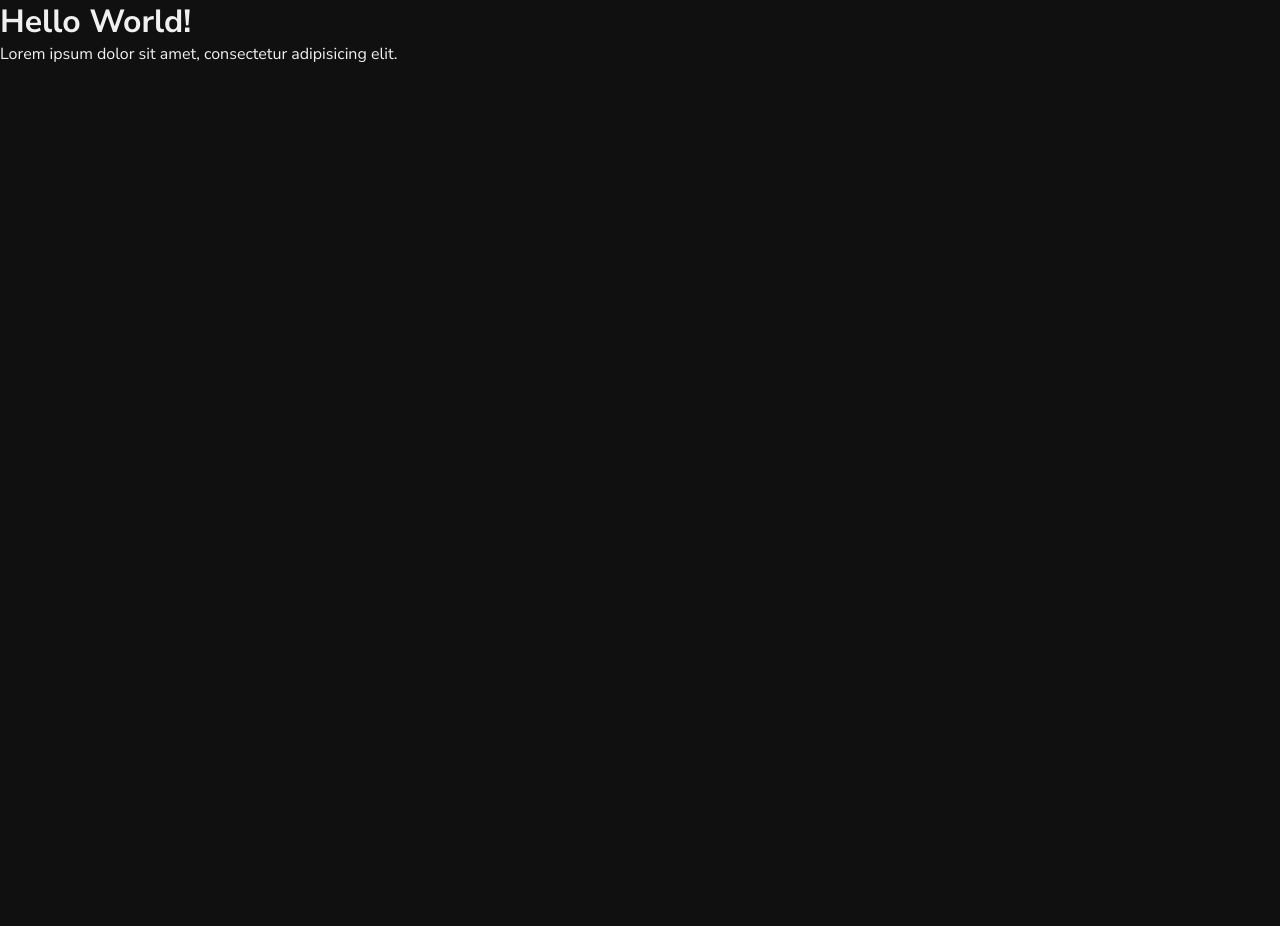
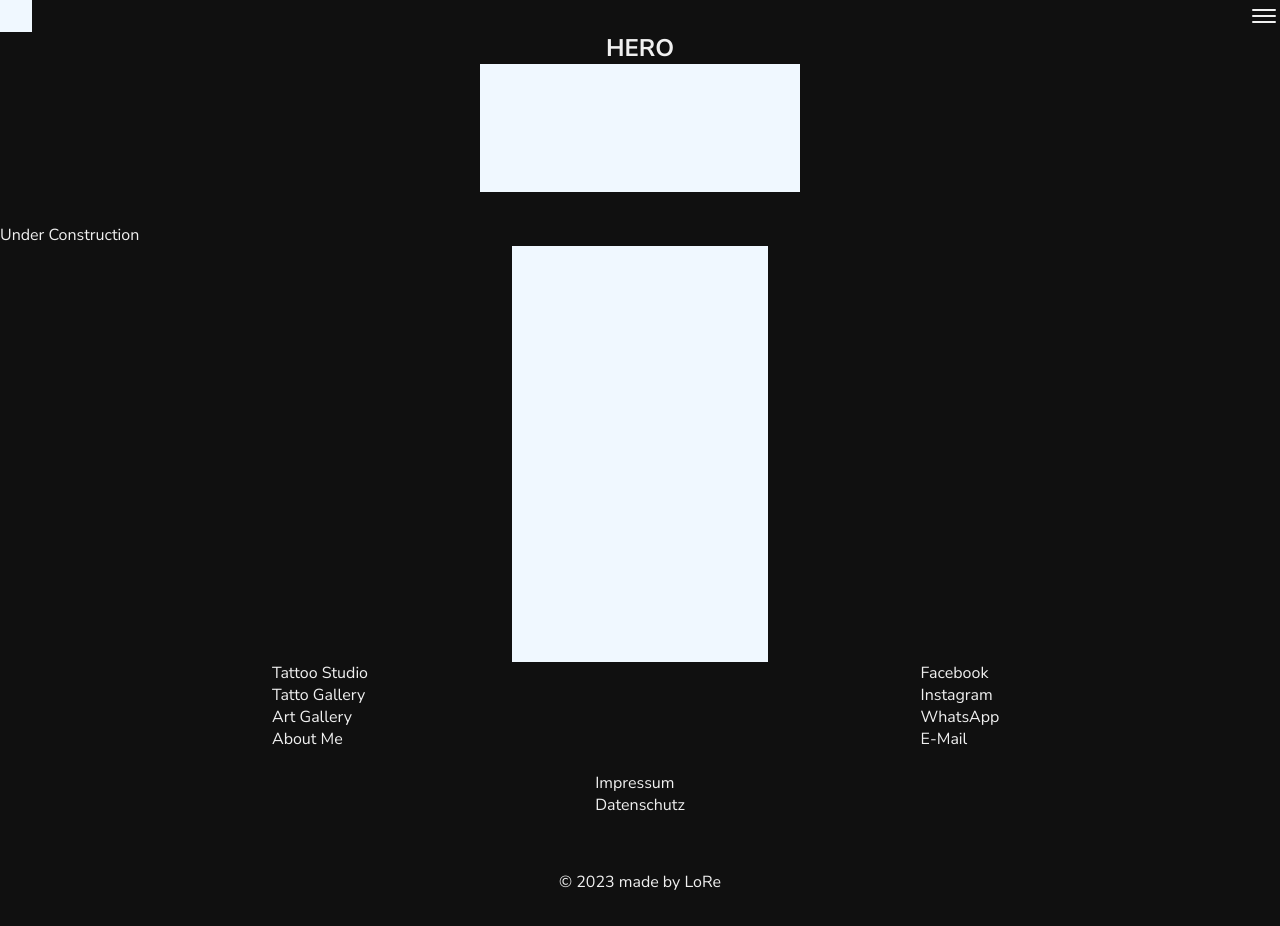
Before and after one commit to lore-web/XOC-Tattoo, a Next.js app: page / in a window 1280 px wide. Before the commit the page ends 800 px from the top, so only its background shows below. Built offline with nearby package versions, Linux system fonts and the light colour scheme.

Commit message:
ADD: placeholder components

```diff
--- /dev/null
+++ b/src/app/components/Carousel.js
@@ -0,0 +1,24 @@
+"use client";
+import { styled } from "styled-components";
+
+export default function Carousel() {
+  return (
+    <StyledCarousel>
+      <PlaceholderCarousel />
+    </StyledCarousel>
+  );
+}
+
+const StyledCarousel = styled.div`
+  display: flex;
+  flex-direction: column;
+  align-items: center;
+  justify-content: center;
+`;
+
+const PlaceholderCarousel = styled.div`
+  height: 26rem;
+  width: 16rem;
+  background-color: aliceblue;
+  padding: 1rem;
+`;
--- /dev/null
+++ b/src/app/components/Header.js
@@ -0,0 +1,36 @@
+"use client";
+import Image from "next/image";
+import { styled } from "styled-components";
+
+export default function Header({ children }) {
+  return (
+    <StyledHeader>
+      <PlaceholderLogo />
+      {children}
+      <Image
+        src={"/menu-outline.svg"}
+        alt="Hamburger Menü"
+        height={32}
+        width={32}
+        priority
+      />
+    </StyledHeader>
+  );
+}
+
+const StyledHeader = styled.header`
+  height: 2rem;
+  display: flex;
+  flex-direction: row;
+  justify-content: space-between;
+  align-items: center;
+
+  h1 {
+  }
+`;
+
+const PlaceholderLogo = styled.div`
+  height: 2rem;
+  aspect-ratio: 1;
+  background-color: aliceblue;
+`;
--- /dev/null
+++ b/src/app/components/HeroSection.js
@@ -0,0 +1,26 @@
+"use client";
+import { styled } from "styled-components";
+
+export default function Hero() {
+  return (
+    <StyledHeroSection>
+      <h2>HERO</h2>
+      <PlaceholderHero />
+    </StyledHeroSection>
+  );
+}
+
+const PlaceholderHero = styled.div`
+  height: 8rem;
+  width: 20rem;
+  background-color: aliceblue;
+  padding: 1rem;
+`;
+
+const StyledHeroSection = styled.div`
+  display: flex;
+  flex-direction: column;
+  justify-content: center;
+  align-items: center;
+  margin-bottom: 2rem;
+`;
--- a/src/app/page.js
+++ b/src/app/page.js
@@ -1,16 +1,23 @@
 "use client";
 
 import { styled } from "styled-components";
+import Header from "./components/Header";
+import Footer from "./components/Footer";
+import HeroSection from "./components/HeroSection";
+import Carousel from "./components/Carousel";
 
 export default function Home() {
   return (
     <>
-      <header>
-        <h1>Hello World!</h1>
-      </header>
+      <Header />
       <main>
-        <p>Lorem ipsum dolor sit amet, consectetur adipisicing elit.</p>
+        <HeroSection />
+        <p>Under Construction</p>
+        <Carousel />
       </main>
+      <Footer />
     </>
   );
 }
+
+const StyledMain = styled.main``;
```
